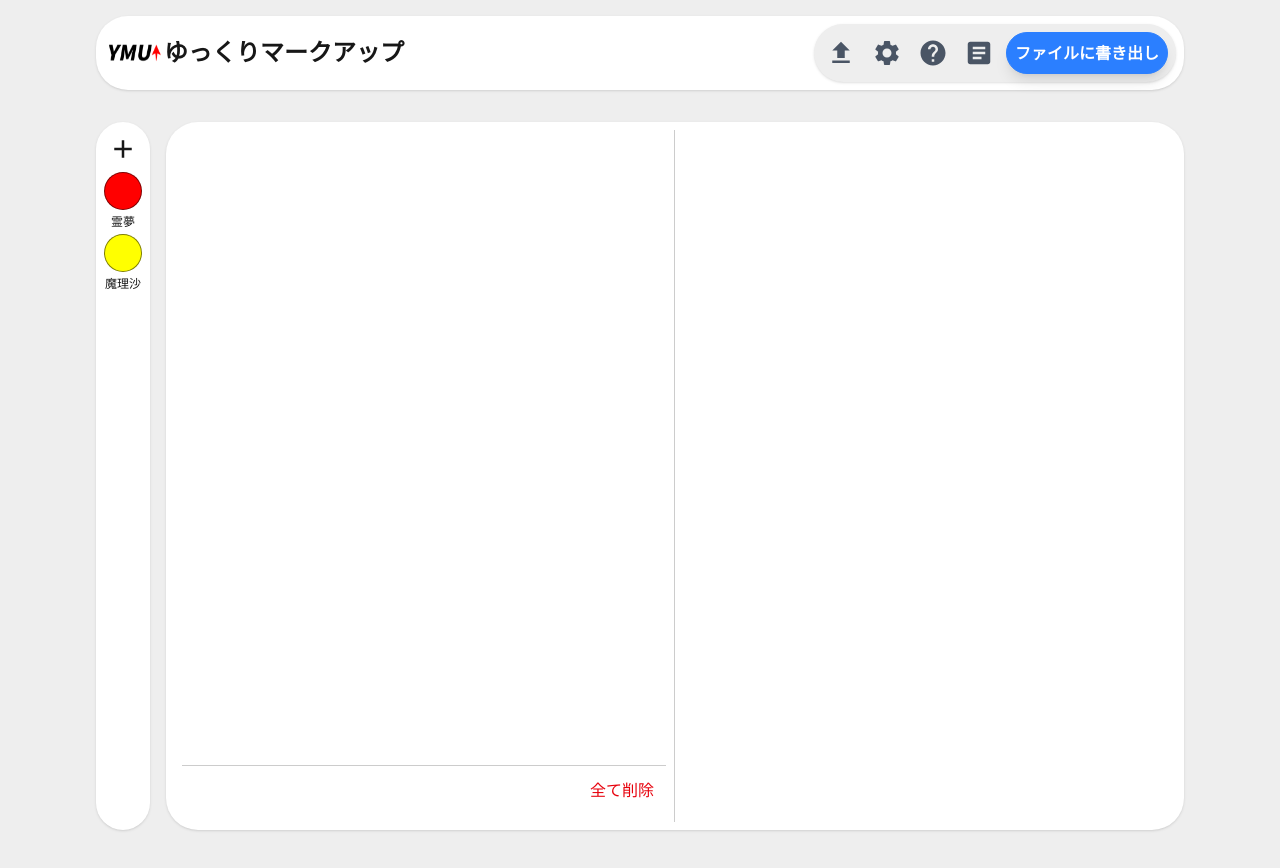
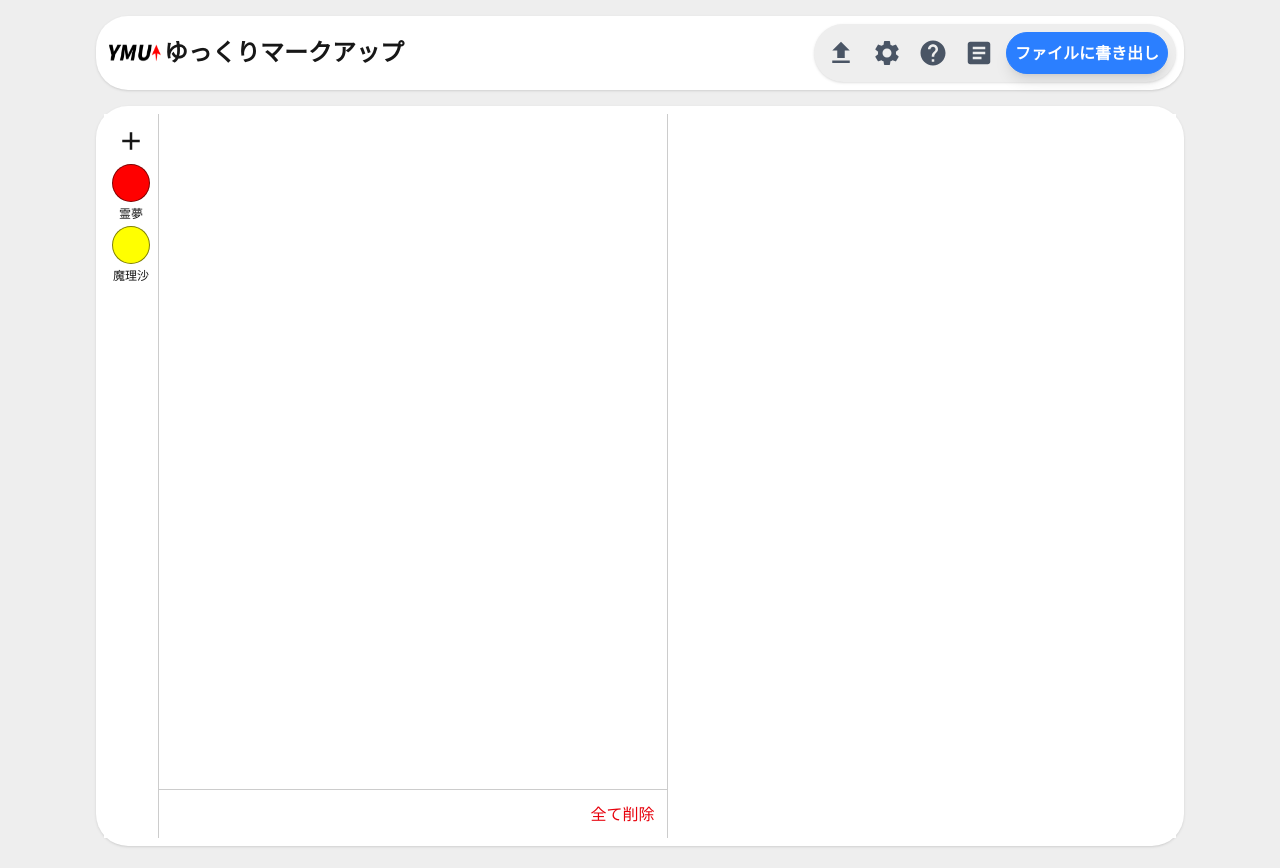
Before and after one commit to SARADA7156/yukkuri_markup, a React (Vite) app in the folder yukkuri_markup/: page / in a window 1280 px wide. Built offline with nearby package versions, Linux system fonts and the light colour scheme.

Commit message:
エディタのレイアウト調整

```diff
--- a/yukkuri_markup/src/app/Home/_components/ScriptEditor.tsx
+++ b/yukkuri_markup/src/app/Home/_components/ScriptEditor.tsx
@@ -7,8 +7,8 @@ interface ScriptEditorProps {
 
 export default function ScriptEditor({ editor }: ScriptEditorProps) {
     return (
-        <div className="h-full w-1/2 p-2 border-e border-e-black/20 flex flex-col">
-            <EditorContent editor={editor} />
+        <div className="h-full w-1/2 border-e border-e-black/20 flex flex-col">
+            <EditorContent editor={editor} className="h-full" />
 
             <div className="mt-auto border-t border-t-black/20 p-2">
                 <Button className="ms-auto text-red-600">
--- a/yukkuri_markup/src/app/Home/_components/ScriptPreview.tsx
+++ b/yukkuri_markup/src/app/Home/_components/ScriptPreview.tsx
@@ -6,7 +6,7 @@ interface ScriptPreviewProps {
 
 export default function ScriptPreview({ scriptData }: ScriptPreviewProps) {
     return (
-        <div className="p-2 w-1/2 overflow-y-auto">
+        <div className="px-2 w-1/2 overflow-y-auto">
             {scriptData.content.map((item, index) => (
                 <div key={`item-${index}`}>
                     {item.type === "paragraph" &&
--- a/yukkuri_markup/src/app/Home/_components/SideBar.tsx
+++ b/yukkuri_markup/src/app/Home/_components/SideBar.tsx
@@ -43,7 +43,7 @@ export default function SideBar({ chars, editor }: SideBarProps) {
     }
 
     return (
-        <Container className="bg-white me-2 w-14">
+        <div className="bg-white p-2 w-14 border-e border-e-black/20">
             <Button className="p-1 cursor-pointer" title="カスタムキャラクターを追加">
                 <MdAdd className="text-3xl" />
             </Button>
@@ -62,6 +62,6 @@ export default function SideBar({ chars, editor }: SideBarProps) {
                     </div>
                 ))}
             </div>
-        </Container>
+        </div>
     );
 }
--- a/yukkuri_markup/src/app/Home/page.tsx
+++ b/yukkuri_markup/src/app/Home/page.tsx
@@ -35,14 +35,14 @@ export default function EditorHome() {
         <div className="mt-4">
             <Toolbar />
 
-            <div className="flex h-185">
+            <Container className="flex h-185 bg-white">
                 <SideBar chars={chars} editor={editor} />
 
-                <Container className="flex bg-white w-full ms-2">
+                <div className="flex bg-white w-full">
                     <ScriptEditor editor={editor} />
                     <ScriptPreview scriptData={scriptData} />
-                </Container>
-            </div>
+                </div>
+            </Container>
         </div>
     );
 }
--- a/yukkuri_markup/vite.config.ts
+++ b/yukkuri_markup/vite.config.ts
@@ -11,7 +11,7 @@ export default defineConfig({
   ],
   resolve: {
     alias: {
-      "@": path.resolve(__dirname, "./src")
+      "@": path.resolve(import.meta.dirname, "./src")
     }
   }
 })
```
